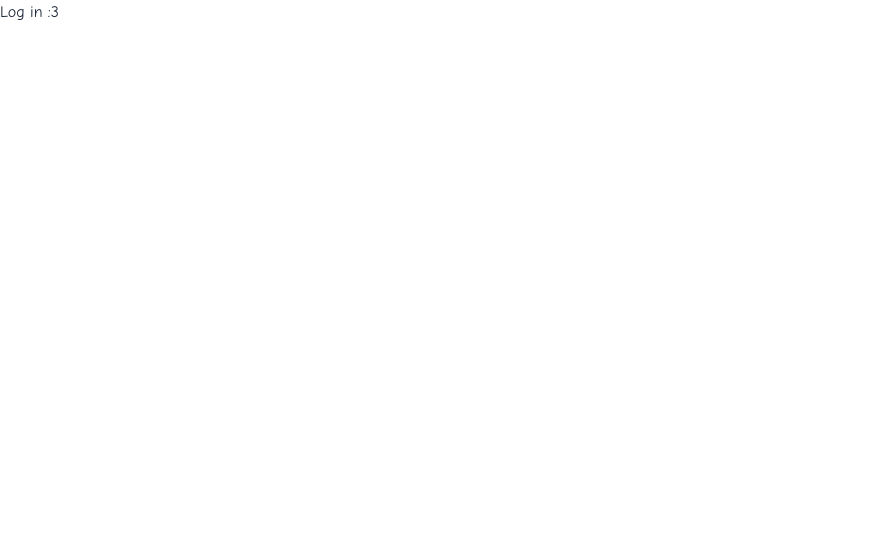
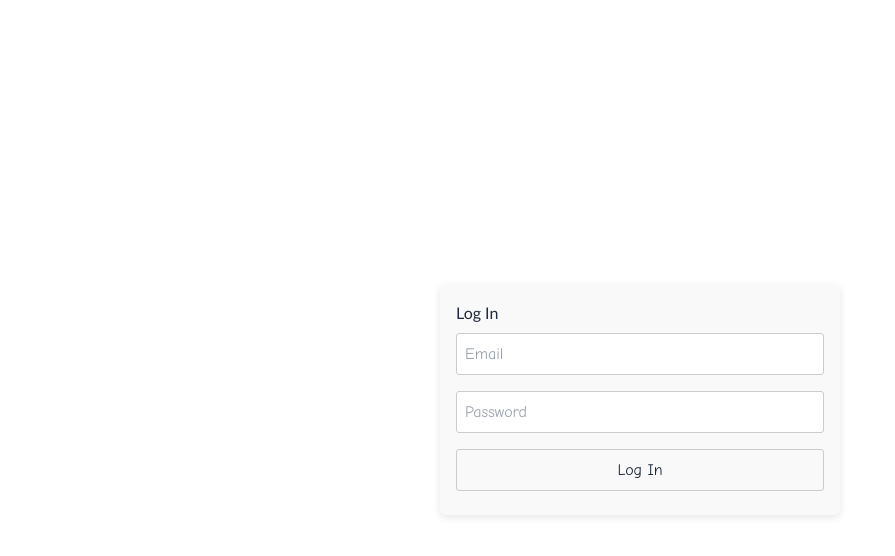
Before and after one commit to AndrewDeAsevedo/Nothing.com, a SvelteKit app: page /login in a window 1280 px wide. Shown: the top 556 px of the page, without its empty margins (0-895 px from the left). Built offline with nearby package versions, Linux system fonts and the light colour scheme; a web font is replaced by a local one.

Commit message:
feat: started login page, added env variables

```diff
--- a/src/components/Hero.svelte
+++ b/src/components/Hero.svelte
@@ -6,7 +6,7 @@
 </script>
 
 <SectionWrapper>
-    <Header headerType={'loggedOut'}/> <!-- Todo: import logic for whether user is logged in -->
+    <Header /> <!-- Todo: import logic for whether user is logged in -->
     <div class="flex flex-col gap-10 flex-1 items-center justify-center pb-10 md:pb-14">
         <h2 class="text-5xl sm:text-6xl md:text-7xl lg:text-8xl macx-w-[1200px] mx-auto w-full text-center font-semibold">
             Welcome To Your <span class="text-indigo-400 font-sans">Community</span>
--- a/src/components/Sidebar.svelte
+++ b/src/components/Sidebar.svelte
@@ -1,7 +1,7 @@
 <script>
     import { goto } from '$app/navigation';
     export let showSidebar = false;
-    export let headerType = 'loggedOut';
+    export let headerType = headerType;
 </script>
 
 <div
--- a/src/routes/dashboard/+page.svelte
+++ b/src/routes/dashboard/+page.svelte
@@ -1,8 +1,5 @@
 <script>
-    import SectionWrapper from "../../components/SectionWrapper.svelte";
     import Dashboard from "../../components/dashboard/Dashboard.svelte";
 </script>
 
-<SectionWrapper>
     <Dashboard/>
-</SectionWrapper>
--- a/src/routes/login/+page.svelte
+++ b/src/routes/login/+page.svelte
@@ -1 +1,62 @@
-Log in :3
+<script>
+  let email = "";
+  let password = "";
+
+  const handleSubmit = async (event) => {
+    event.preventDefault();
+
+    // Access the PocketBase API URL from environment variable
+    const apiUrl = import.meta.env.VITE_POCKETBASE_LOGIN_URL;
+
+    try {
+      const response = await fetch(apiUrl, {
+        method: "POST",
+        headers: {
+          "Content-Type": "application/json",
+        },
+        body: JSON.stringify({
+          identity: email,
+          password,
+        }),
+      });
+
+      if (response.ok) {
+        const data = await response.json();
+        console.log("Login successful", data);
+      } else {
+        console.error("Login failed", response.statusText);
+      }
+    } catch (error) {
+      console.error("Error logging in:", error);
+    }
+  };
+</script>
+
+<div class='login-form'>
+    <h2>Log In</h2>
+    <form on:submit={handleSubmit}>
+        <input type="email" bind:value={email} placeholder="Email" required />
+        <input type="password" bind:value={password} placeholder="Password" required />
+        <button type="submit">Log In</button>
+    </form>
+</div>
+
+<style>
+    .login-form {
+      display: flex;
+      flex-direction: column;
+      max-width: 400px;
+      margin: auto;
+      padding: 1em;
+      border-radius: 5px;
+      background-color: #f9f9f9;
+      box-shadow: 0px 2px 8px rgba(0, 0, 0, 0.1);
+    }
+    input, button {
+      width: 100%;
+      padding: 0.5em;
+      margin: 0.5em 0;
+      border-radius: 3px;
+      border: 1px solid #ccc;
+    }
+  </style>
--- /dev/null
+++ b/src/routes/register/+page.svelte
@@ -0,0 +1 @@
+Register :3
```
Lines whose indentation alone changed are shown as unchanged.
